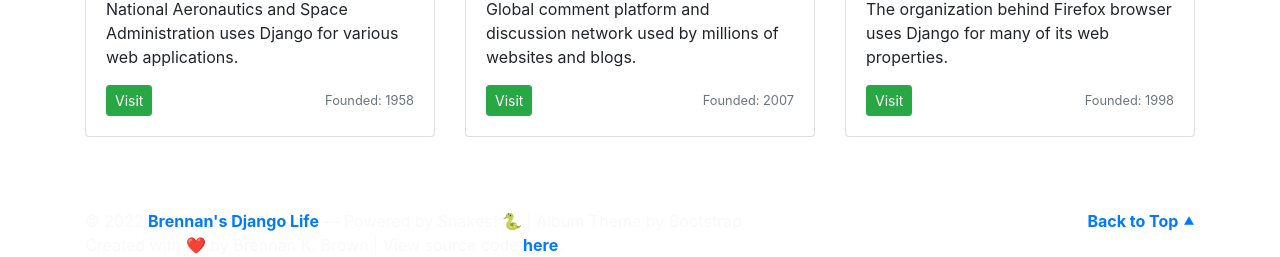
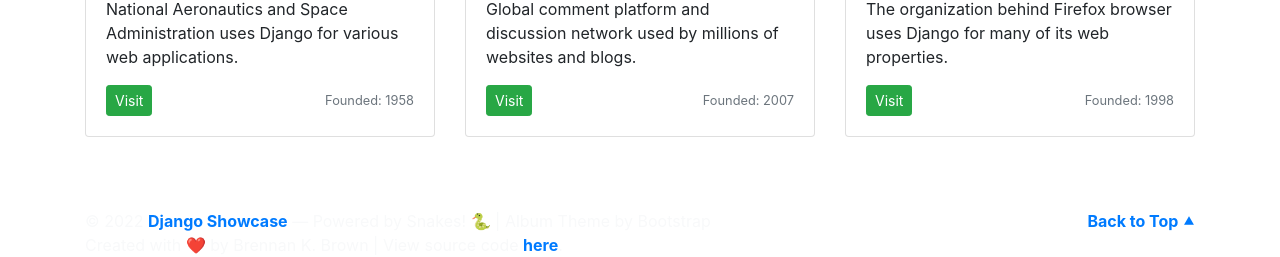
Before and after one commit to brennanbrown/django-project, a Django app: template jobs/templates/jobs/home.html in a window 1280 px wide. Shown: the part 4103-4360 px from the top of the page. Run offline with Django 3.2, Linux system fonts and the light colour scheme; the template is opened without the code that fills it, so the values that code supplies are empty; some libraries are stand-ins or nearby versions.

Commit message:
Shorten site name from 'Brennan's Django Showcase' to 'Django Showcase'

```diff
--- a/jobs/templates/jobs/home.html
+++ b/jobs/templates/jobs/home.html
@@ -7,7 +7,7 @@
     <meta name="viewport" content="width=device-width, initial-scale=1, shrink-to-fit=no">
     <meta name="description" content="">
     <meta name="author" content="Brennan Brown, Mark Otto, Jacob Thornton, and Bootstrap contributors">
-    <title>Brennan's Django Showcase</title>
+    <title>Django Showcase</title>
 
     <link rel="canonical" href="https://getbootstrap.com/docs/4.5/examples/album/">
 
@@ -87,7 +87,7 @@
                 <img class="mx-auto d-block" src="{% static 'avatar.png' %}" height="300"
                     alt="Django Logo! Source: https://code.djangoproject.com/attachment/ticket/24953/django-hexbin.png"
                     title="Django Logo!"></img>
-                <h1 class="text-center">Brennan's Django Showcase!</h1>
+                <h1 class="text-center">Django Showcase!</h1>
 
                 <!-- NEW BADGES-->
                 <p class="text-center">
@@ -301,8 +301,8 @@
     <footer class="text-light">
         <div class="container">
             <span class="float-right"><a href="#"><b>Back to Top ⯅</b></a></span>
-            <span class="float-left">&copy; 2022 <a href="https://django.life"><strong>Brennan's Django
-                        Life</strong></a> ―
+            <span class="float-left">&copy; 2022 <a href="https://django.life"><strong>Django
+                        Showcase</strong></a> ―
                 Powered
                 by Snakes! 🐍 | Album Theme by Bootstrap
                 <br> Created with ❤️ by Brennan K. Brown | View source code <b><a
```
